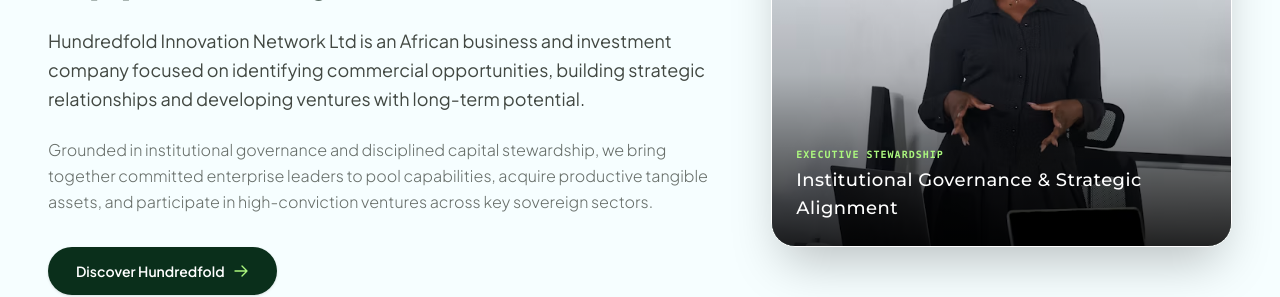
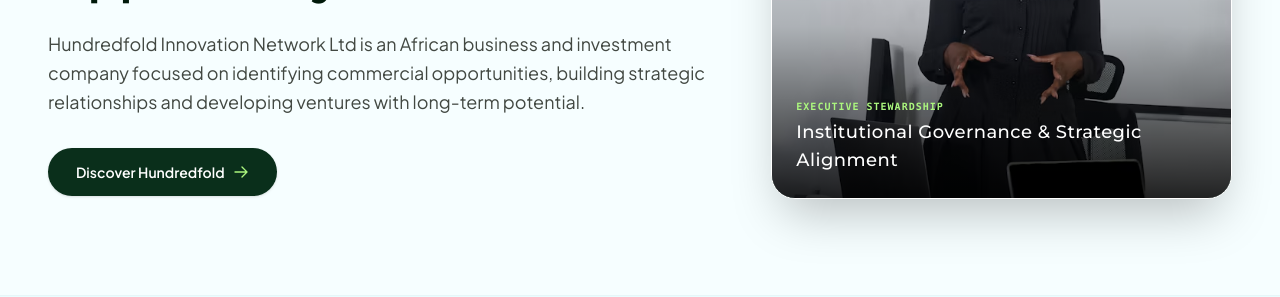
Before and after one commit to danielosita508/hundredfold, a Next.js app: page / in a window 1280 px wide. Shown: the part 1100-1397 px from the top of the page. Built offline with nearby package versions, Linux system fonts and the light colour scheme.

Commit message:
refactor(home): remove redundant mission statement paragraph from Who We Are section

```diff
--- a/app/page.tsx
+++ b/app/page.tsx
@@ -255,10 +255,6 @@ export default function Home() {
                 Hundredfold Innovation Network Ltd is an African business and investment company focused on identifying commercial opportunities, building strategic relationships and developing ventures with long-term potential.
               </p>
 
-              <p className="text-sm sm:text-base text-[#424842]/80 leading-relaxed font-light">
-                Grounded in institutional governance and disciplined capital stewardship, we bring together committed enterprise leaders to pool capabilities, acquire productive tangible assets, and participate in high-conviction ventures across key sovereign sectors.
-              </p>
-
               <div className="pt-2">
                 <Link
                   href="/about"
```
